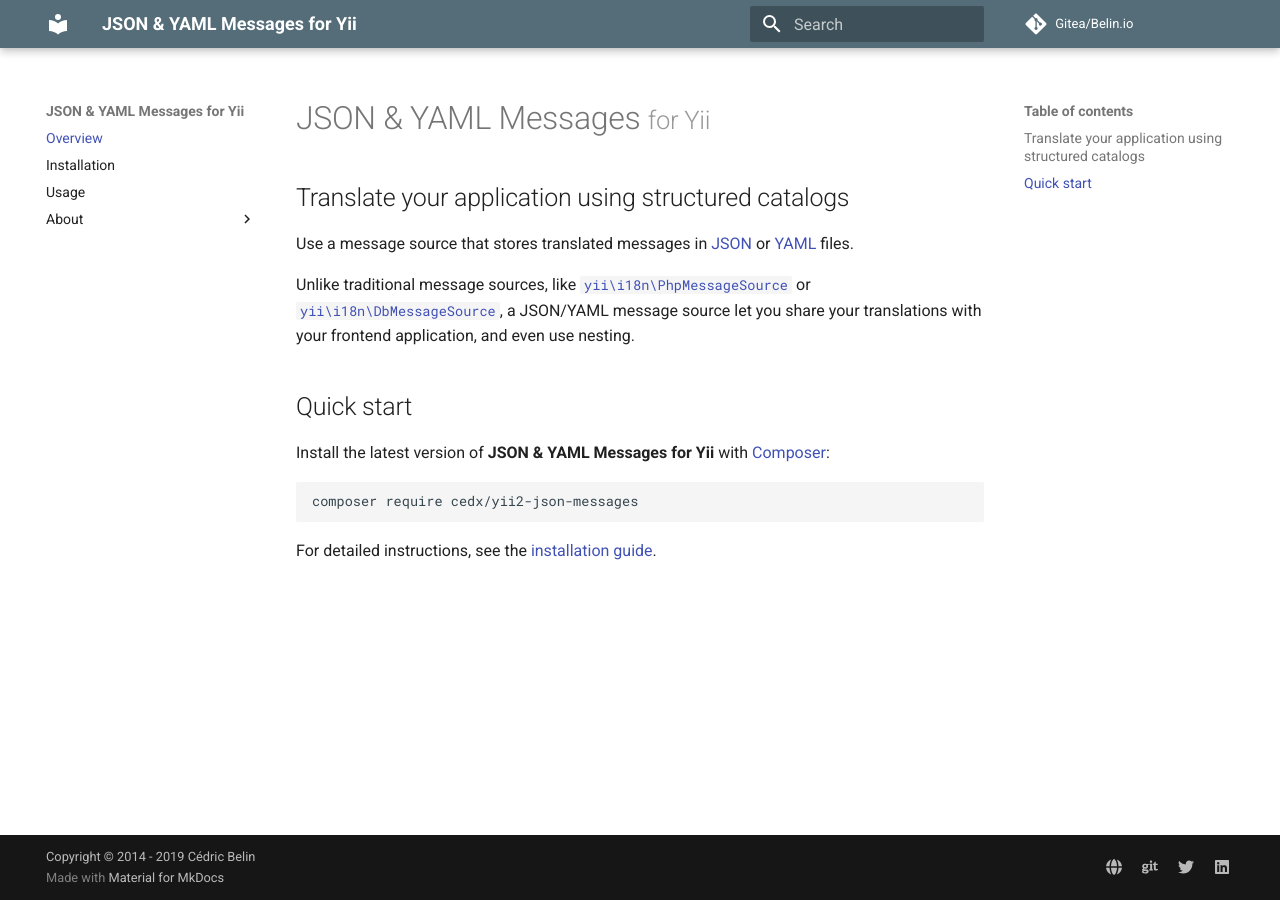
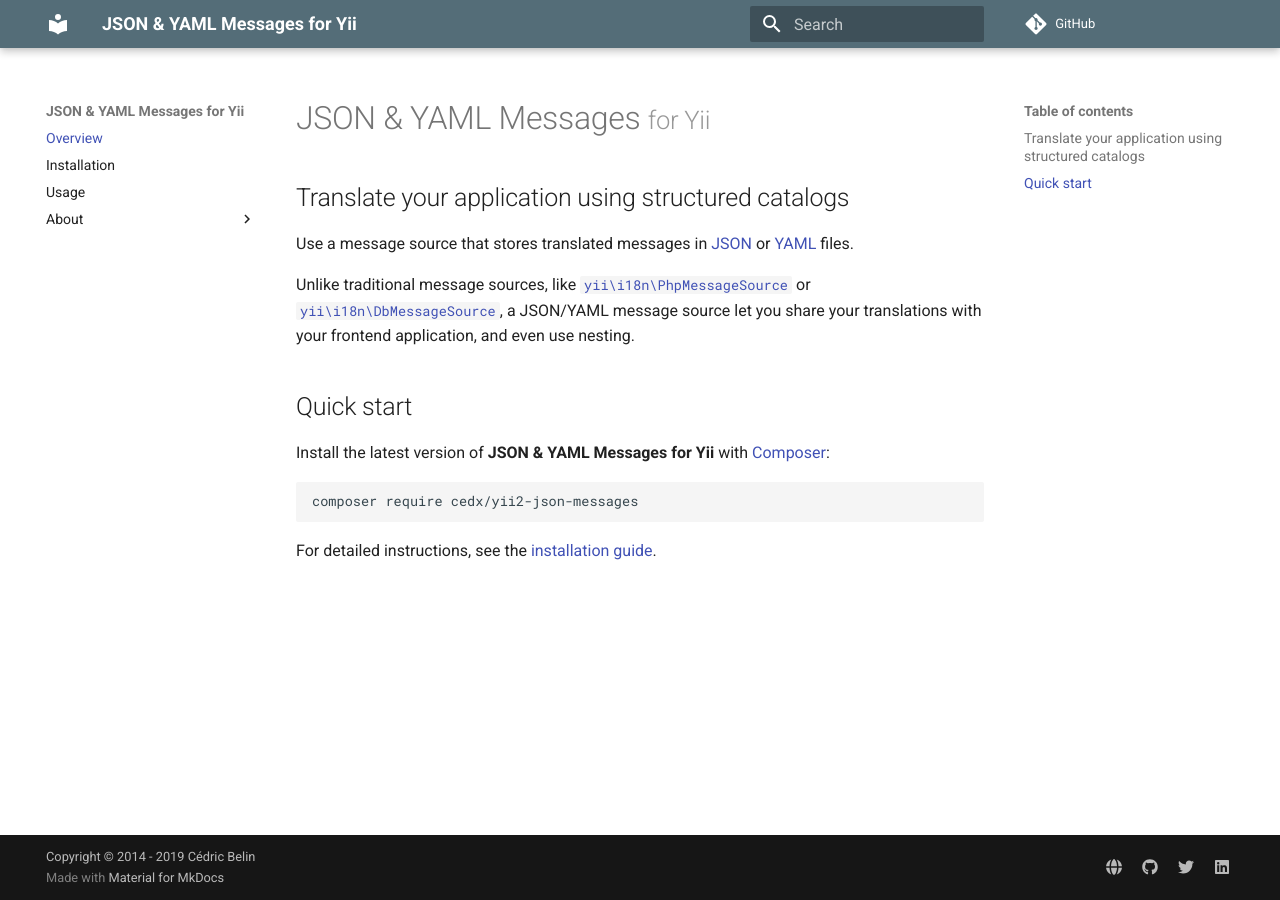
Before and after one commit to cedx/json-messages.yii, an MkDocs documentation site: the page built from doc/index.md, in a window 1280 px wide. Built offline with MkDocs 1.6.1 and Material for MkDocs 9.7.7, drawn with Linux system fonts in a browser that asks for light colours; comment, search, counter and statistics services are not loaded.

Commit message:
Updated the URL of the Git repository

```diff
--- a/mkdocs.yml
+++ b/mkdocs.yml
@@ -6,8 +6,8 @@ site_url: https://dev.belin.io/yii2-json-messages
 docs_dir: doc
 site_dir: web
 
-repo_name: Gitea/Belin.io
-repo_url: https://git.belin.io/cedx/yii2-json-messages
+repo_name: GitHub
+repo_url: https://github.com/cedx/yii2-json-messages
 edit_uri: ''
 
 copyright: Copyright &copy; 2014 - 2019 Cédric Belin
@@ -18,7 +18,7 @@ google_analytics:
 extra:
   social:
   - {type: globe, link: 'https://belin.io'}
-  - {type: git, link: 'https://git.belin.io/cedx'}
+  - {type: github, link: 'https://github.com/cedx'}
   - {type: twitter, link: 'https://twitter.com/cedxbelin'}
   - {type: linkedin, link: 'https://linkedin.com/in/cedxbelin'}
 
```
Also changed, not shown: README.md (+1 -1 lines), composer.json (+3 -4 lines).
